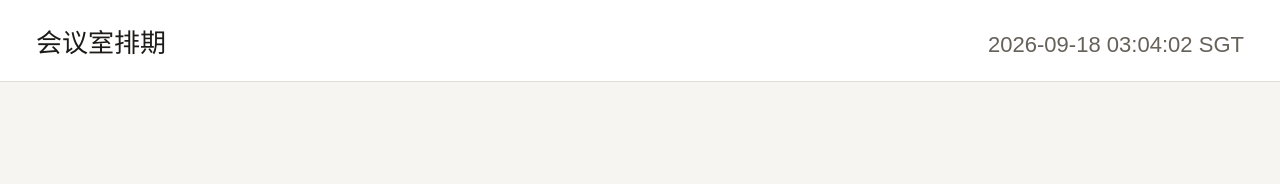
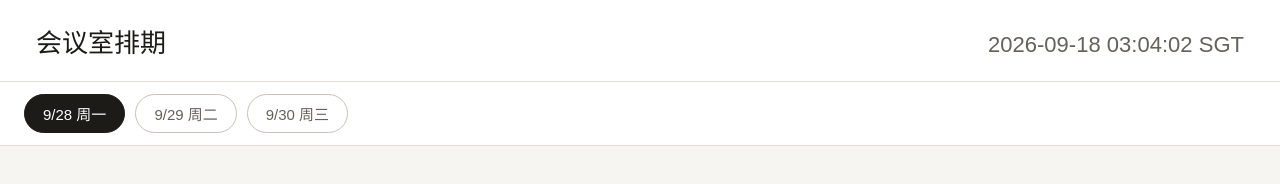
Before and after one commit to Thyiana/meeting-scheduler, a website: page public/signage.html in a window 1280 px wide. Drawn offline with Linux system fonts and the light colour scheme; no server answers.

Commit message:
门头看板

```diff
--- a/public/signage.css
+++ b/public/signage.css
@@ -23,11 +23,39 @@ html, body.signage-body {
   color: var(--ink-soft);
 }
 
+.signage-day-tabs {
+  display: flex;
+  gap: 10px;
+  padding: 12px 24px;
+  background: var(--surface);
+  border-bottom: 1px solid var(--border);
+}
+.signage-day-tabs .signage-tab {
+  padding: 8px 18px;
+  border-radius: 999px;
+  border: 1px solid var(--border-strong);
+  background: var(--surface);
+  color: var(--ink-soft);
+  font-size: 15px;
+  cursor: pointer;
+}
+.signage-day-tabs .signage-tab.active {
+  background: var(--ink);
+  border-color: var(--ink);
+  color: #fff;
+  font-weight: 500;
+}
+.signage-day-tabs .signage-tab .today-mark {
+  font-size: 11px;
+  opacity: 0.75;
+  margin-left: 4px;
+}
+
 .signage-grid {
   display: flex;
   gap: 18px;
   padding: 22px 24px;
-  height: calc(100vh - 90px);
+  height: calc(100vh - 145px);
   overflow: hidden;
 }
 
--- a/public/signage.html
+++ b/public/signage.html
@@ -26,6 +26,8 @@
   <span id="announcementText"></span>
 </div>
 
+<nav class="signage-day-tabs" id="signageDayTabs"></nav>
+
 <main class="signage-grid" id="signageGrid"></main>
 
 <script src="signage.js"></script>
--- a/public/signage.js
+++ b/public/signage.js
@@ -13,12 +13,41 @@
   const grid = el('signageGrid');
   const calendars = new Map();
 
-  // Shows "today" if it falls inside the managed window, otherwise the
-  // first day of the range (e.g. before the event starts, or after it ends
-  // the board still shows something meaningful rather than a blank error).
-  function activeDate() {
+  // Shows "today" by default if it falls inside the managed window,
+  // otherwise the first day of the range — but the operator can manually
+  // switch days via the tab bar below (state.selectedDate), which always
+  // wins once they've touched it.
+  function defaultDate() {
     const todayStr = new Date().toISOString().slice(0, 10);
     return DAY_DATES.includes(todayStr) ? todayStr : DAY_DATES[0];
+  }
+
+  const state = { rooms: [], meetings: [], selectedDate: defaultDate() };
+
+  function todayStr() {
+    return new Date().toISOString().slice(0, 10);
+  }
+
+  function dayLabel(dateStr) {
+    const d = new Date(dateStr + 'T00:00:00');
+    return `${d.getMonth() + 1}/${d.getDate()} ${T(`weekday.${d.getDay()}`)}`;
+  }
+
+  function renderDayTabs() {
+    const wrap = el('signageDayTabs');
+    wrap.innerHTML = '';
+    DAY_DATES.forEach((date) => {
+      const tab = document.createElement('button');
+      tab.type = 'button';
+      tab.className = 'signage-tab' + (date === state.selectedDate ? ' active' : '');
+      tab.innerHTML = dayLabel(date) + (date === todayStr() ? ' <span class="today-mark">TODAY</span>' : '');
+      tab.addEventListener('click', () => {
+        state.selectedDate = date;
+        renderDayTabs();
+        renderGrid();
+      });
+      wrap.appendChild(tab);
+    });
   }
 
   function escapeHtml(str) {
@@ -43,8 +72,6 @@
     if (start <= now && now < end) return 'ongoing';
     return 'upcoming';
   }
-
-  const state = { rooms: [], meetings: [] };
 
   async function api(path) {
     const res = await fetch('/api' + path);
@@ -88,7 +115,7 @@
 
     const fcLocale = window.I18N.getLang() === 'zh' ? 'zh-cn' : 'en';
     const hostLabel = window.I18N.getLang() === 'zh' ? '主持：' : 'Host: ';
-    const date = activeDate();
+    const date = state.selectedDate;
 
     state.rooms.forEach((room) => {
       const col = document.createElement('div');
@@ -176,7 +203,12 @@
   async function boot() {
     window.I18N.applyStaticI18n(document);
     renderClock();
+    renderDayTabs();
     setInterval(renderClock, CLOCK_TICK_MS);
+    // Re-render tabs once a minute — purely so the "TODAY" marker jumps to
+    // the right tab automatically at midnight without a manual refresh,
+    // since this page is meant to run unattended for days at a time.
+    setInterval(renderDayTabs, 60000);
     await loadAll();
     pollAnnouncement();
     setInterval(() => loadAll(true), POLL_INTERVAL_MS);
```
